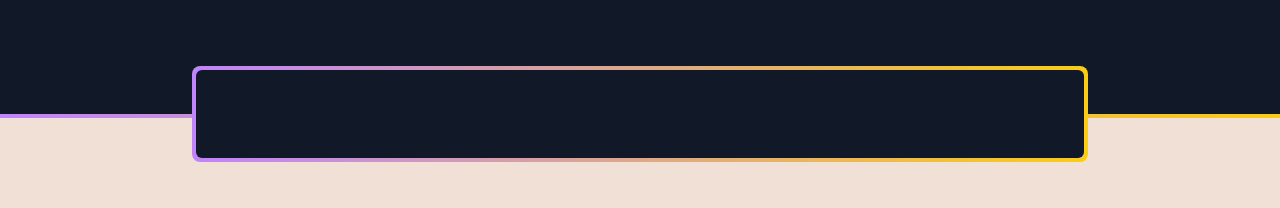
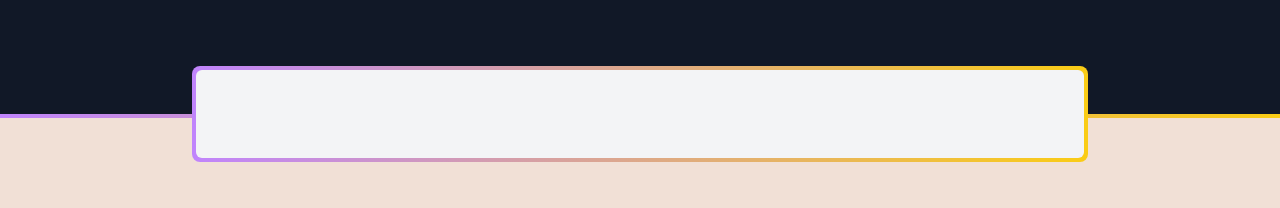
Before and after one commit to kselkami/kselkami-portfolio, a React (Vite) app: page / in a window 1280 px wide. Shown: the part 731-939 px from the top of the page. Built offline with nearby package versions, Linux system fonts and the light colour scheme.

Commit message:
1 file modified

```diff
--- a/src/App.jsx
+++ b/src/App.jsx
@@ -13,7 +13,7 @@ function App() {
           <Navbar />
           <About />
           <div className="w-[70%] p-1 h-24 bg-gradient-to-r from-purple-400 to-yellow-400 mx-auto translate-y-[50%] rounded-lg border-gray-900">
-            <div className="w-full h-full rounded-md bg-gray-900"></div>
+            <div className="w-full h-full rounded-md bg-gray-100"></div>
           </div>
         </section>
       </div>
```
